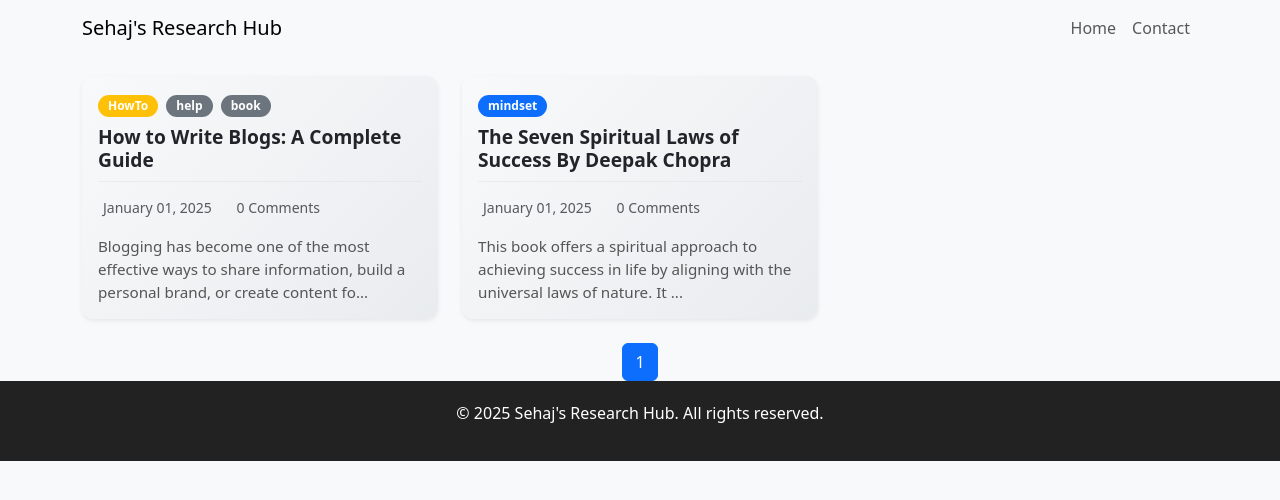
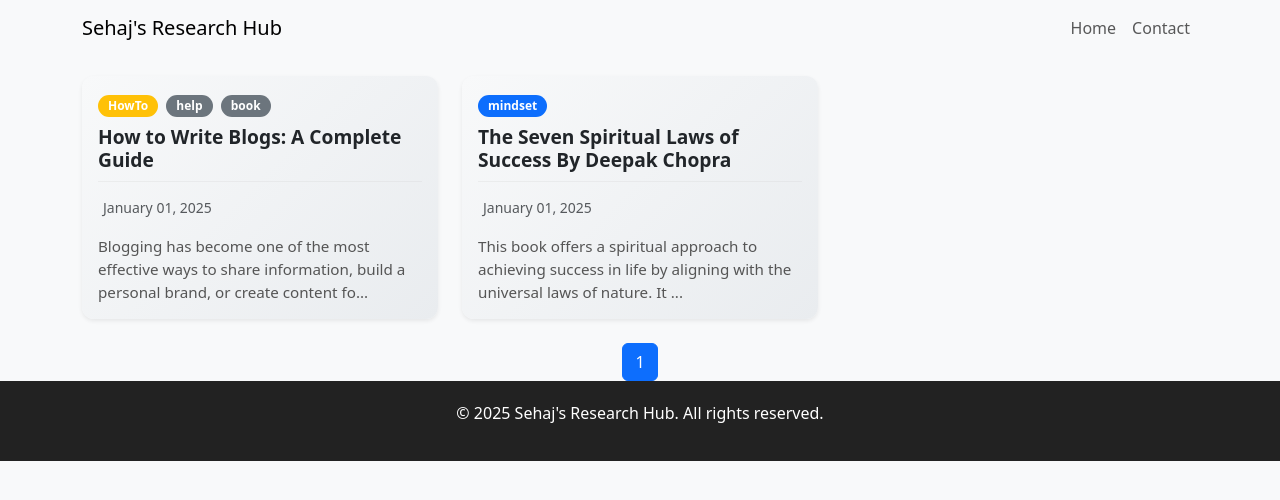
Before and after one commit to sehaj97/Blogging, a Jekyll site: the page built from index.md, in a window 1280 px wide. Shown: the top 500 px of the page. Built offline with Jekyll 4.4.1, drawn with Linux system fonts in a browser that asks for light colours.

Commit message:
Update home.html

```diff
--- a/_layouts/home.html
+++ b/_layouts/home.html
@@ -22,7 +22,6 @@ layout: default
         <div class="mb-3 text-muted">
           <small>
             <i class="far fa-calendar-alt"></i> {{ post.date | date: "%B %d, %Y" }}
-            <i class="far fa-comment ms-3"></i> 0 Comments
           </small>
         </div>
         <p class="card-text">{{ post.excerpt | strip_html | truncate: 120 }}</p>
```
